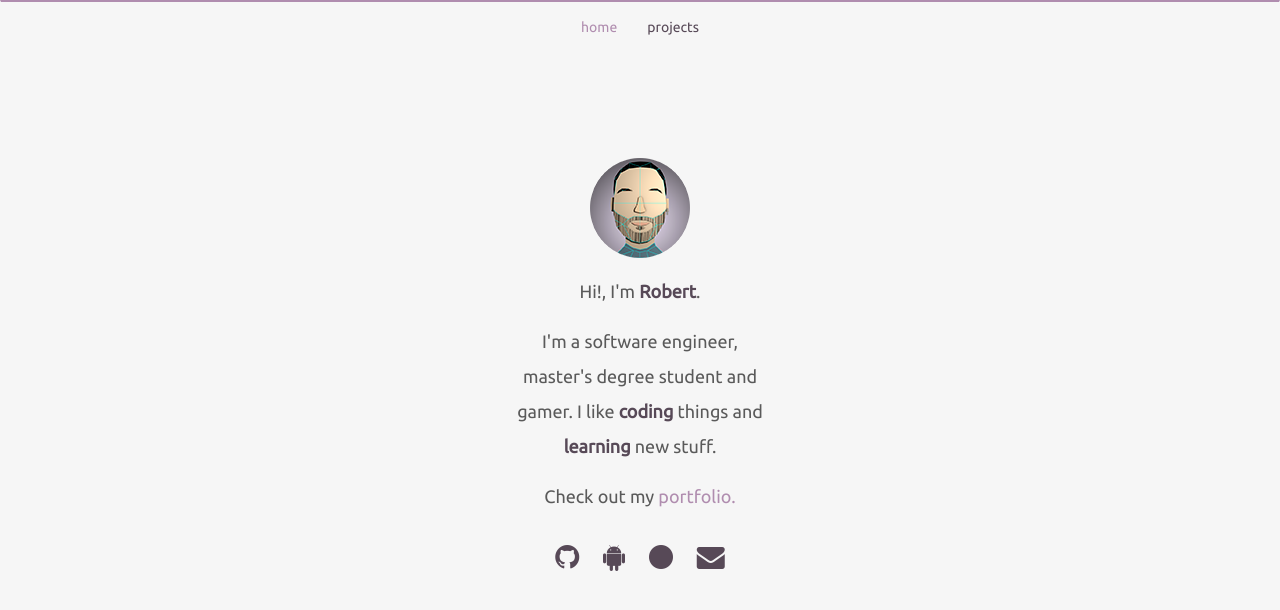
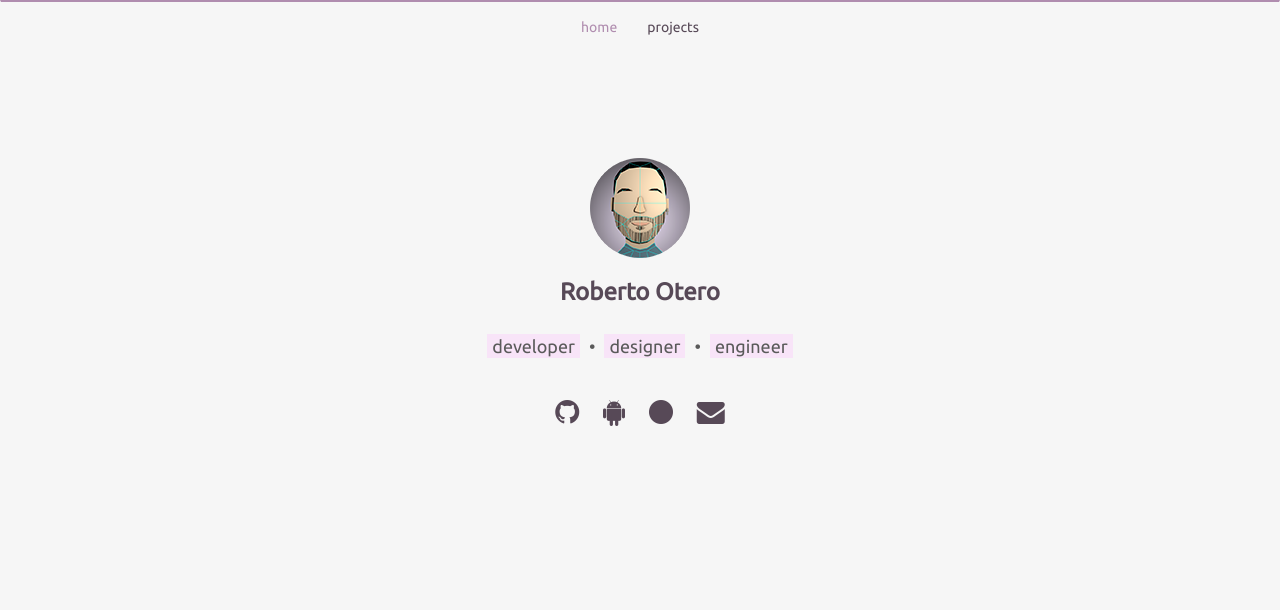
Before and after one commit to krovs/portfolio, a Jekyll site: the page built from index.html, in a window 1280 px wide. Shown: the top 610 px of the page. Built offline with Jekyll 4.4.1, drawn with Linux system fonts in a browser that asks for light colours; nearby versions of some CDN libraries.

Commit message:
Update some thingys

```diff
--- /dev/null
+++ b/Gemfile
@@ -0,0 +1,2 @@
+source 'https://rubygems.org'
+gem 'github-pages', group: :jekyll_plugins
--- a/_config.yml
+++ b/_config.yml
@@ -11,9 +11,9 @@ email: krovs.dev@gmail.com
 description: > # this means to ignore newlines until "baseurl:"
   Robert Krovses portfolio
 baseurl: "" # the subpath of your site, e.g. /blog
-url: "http://krovs.com" # the base hostname & protocol for your site
-twitter_username: jekyllrb
-github_username:  jekyll
+url: "http://krovs.dev" # the base hostname & protocol for your site
+twitter_username: rkrovs
+github_username:  krovs
 
 # Build settings
 markdown: kramdown
--- a/_posts/14-03-2014-meteotrad.markdown
+++ b/_posts/14-03-2014-meteotrad.markdown
@@ -10,7 +10,7 @@ permalink: /meteotrad
 
 MeteoTrad is an english/spanish/greek meteorology dictionary for translators.
 
-The frontend is made with PHP, jQuery and Bootstrap, and the backend with PHP and MySQL. This was my first time working with PHP and, maybe, my last.
+The frontend is made with PHP, jQuery and Bootstrap, and the backend with PHP and MySQL. This was my first and last time working with vanilla PHP.
 
 The usage is very simple, select what you want to know, the source language, type the word, and search. MeteoTrad will show you the data, from there, you can choose another type of data or change the language.
 
--- a/css/main.scss
+++ b/css/main.scss
@@ -60,7 +60,7 @@ h1,h2,h3,h4 {
 
 .hicont {
     margin-top: 100px;
-    width: 300px;
+    width: 400px;
     padding-left: 40px;
     padding-right: 40px;
 }
@@ -71,6 +71,27 @@ h1,h2,h3,h4 {
 
 .hipara {
     margin-bottom:15px;
+    font-size: 24px;
+}
+
+.skillall {
+    display: flex;
+    align-items: center;
+    justify-content: center;
+    padding: .5rem 0;
+}
+
+.skillcont {
+    padding-left: 9px;
+    padding-right: 9px;
+}
+
+.skill {
+    background-color: #f8e4f8;
+    padding-left: 5px;
+    padding-right: 5px;
+    padding-top: 2px;
+    padding-bottom: 2px;
 }
 
 .indexhr {
--- a/index.html
+++ b/index.html
@@ -12,20 +12,33 @@ nav: home
         </p>
 
         <p align="center" class="hipara">
-            Hi!, I'm <b>Robert</b>.
+            <b>Roberto Otero</b>
         </p>
 
         <p align="center" class="hipara">
-            I'm a software engineer, master's degree student and gamer. I like <b>coding</b> things and <b>learning</b> new stuff.
+            <!--I'm a software engineer, master's degree student and gamer. I like <b>coding</b> things and <b>learning</b> new stuff.<br>-->
+            <div class="skillall">
+                <div class="skillcont">
+                    <span class="skill">developer</span>
+                </div>
+                &bull;
+                <div class="skillcont">
+                    <span class="skill">designer</span>
+                </div>
+                &bull;
+                <div class="skillcont">
+                    <span class="skill">engineer</span>
+                </div>
+            </div>
         </p>
-
+        <!--
         <p align="center">
             Check out my <a href="{{site.baseurl}}/projects">portfolio.</a>
         </p>
+        -->
+    </div>
 
-    </div>
-<!--
-    <hr class="indexhr">
+    <!-- <hr class="indexhr"> -->
 
     <div class="row indextexts">
 
@@ -39,7 +52,7 @@ nav: home
         {% endfor %}
 
     </div>
-  -->
+
     <div class="row indexicons">
         <a href="https://github.com/krovs" target="_blank"><i class="fa fa-github fa-2x"></i></a>
         <a href="https://play.google.com/store/apps/developer?id=Krovs" target="_blank"><i class="fa fa-android fa-2x"></i></a>
```
Also changed, not shown: Gemfile.lock (added).
